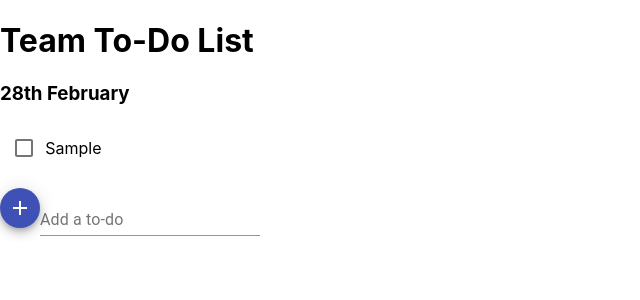
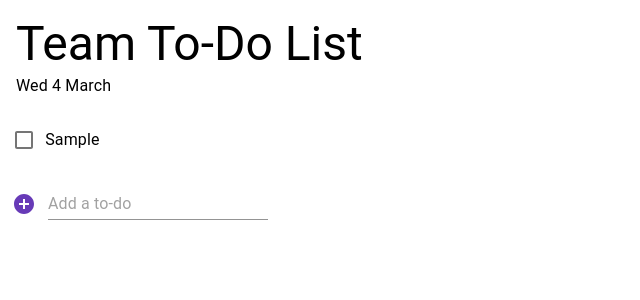
Before and after one commit to amnrzv/todo-list, a React (Create React App) app: page / in a window 1280 px wide. Both pictures are taken after typing "Sample" into the empty fields and a click on the button 20 px from the left and 143 px from the top of the page. Shown: the top 300 px of the page, without its empty margins (0-640 px from the left). Built offline with nearby package versions, Linux system fonts and the light colour scheme.

Commit message:
more theming stuff. added typography. changed from text field to input on the main form

```diff
--- a/src/App.tsx
+++ b/src/App.tsx
@@ -1,8 +1,22 @@
 import React from "react"
-// import logo from './logo.svg';
-import "./App.css"
+import { createMuiTheme, ThemeProvider } from "@material-ui/core"
+import { green, deepPurple } from "@material-ui/core/colors"
+
 import { TodoList } from "./TodoList"
 
-const App = () => <TodoList />
+const theme = createMuiTheme({
+  palette: {
+    primary: { main: deepPurple[500] },
+    secondary: {
+      main: green[600]
+    }
+  }
+})
+
+const App = () => (
+  <ThemeProvider theme={theme}>
+    <TodoList theme={theme} />
+  </ThemeProvider>
+)
 
 export default App
--- a/src/TodoList/index.tsx
+++ b/src/TodoList/index.tsx
@@ -1,6 +1,6 @@
 import React, { useState, FormEvent } from "react"
-import { TextField, Fab } from "@material-ui/core"
-import AddIcon from "@material-ui/icons/Add"
+import { IconButton, Theme, Input, Box } from "@material-ui/core"
+import AddIcon from "@material-ui/icons/AddCircle"
 
 import { TodoListHeader } from "../TodoListHeader"
 import { TodoListItem } from "../TodoListItem"
@@ -11,17 +11,16 @@ type TodoListItemType = {
   completed: boolean
 }
 
-export const TodoList: React.FC = () => {
+export const TodoList: React.FC<{ theme: Theme }> = ({ theme }) => {
   const [todoList, setTodoList] = useState<TodoListItemType[]>([])
   const [inputText, setInputText] = useState<string>("")
-
-  // console.table(todoList)
 
   const renderTodoListItem = (item: TodoListItemType, index: number) => {
     const { id, text, completed } = item
 
     return (
       <TodoListItem
+        theme={theme}
         key={index}
         id={item.id}
         text={item.text}
@@ -58,16 +57,17 @@ export const TodoList: React.FC = () => {
 
   return (
     <>
-      <TodoListHeader />
+      <Box m={2}>
+        <TodoListHeader />
+      </Box>
       <ul data-testid="todoListItems">{todoList.map(renderTodoListItem)}</ul>
       <form onSubmit={(event: FormEvent) => AddTodo(event)}>
-        <Fab size="small" color="primary" type="submit">
+        <IconButton size="medium" color="primary" type="submit">
           <AddIcon />
-        </Fab>
-        <TextField
+        </IconButton>
+        <Input
           data-testid="todoInput"
-          id="standard-basic"
-          label="Add a to-do"
+          placeholder="Add a to-do"
           value={inputText}
           onChange={event => setInputText(event.target.value)}
         />
--- a/src/TodoListHeader/index.tsx
+++ b/src/TodoListHeader/index.tsx
@@ -1,10 +1,11 @@
 import React from "react"
+import { Typography } from "@material-ui/core"
 
 export const TodoListHeader: React.FC = () => {
   return (
     <>
-      <h1>Team To-Do List</h1>
-      <h3>28th February</h3>
+      <Typography variant="h3">Team To-Do List</Typography>
+      <Typography variant="subtitle1">Wed 4 March</Typography>
     </>
   )
 }
--- a/src/TodoListItem/index.tsx
+++ b/src/TodoListItem/index.tsx
@@ -1,18 +1,12 @@
 import React, { useState } from "react"
 import cx from "classnames"
-import {
-  Checkbox,
-  Box,
-  IconButton,
-  createMuiTheme,
-  ThemeProvider
-} from "@material-ui/core"
-import { purple, green } from "@material-ui/core/colors"
+import { Checkbox, Box, IconButton, Theme, Typography } from "@material-ui/core"
 import DeleteIcon from "@material-ui/icons/Delete"
 
 import "./style.scss"
 
 type TodoListItemProps = {
+  theme: Theme
   id: string
   text: string
   completed: boolean
@@ -20,18 +14,9 @@ type TodoListItemProps = {
   deleteTodo: () => void
 }
 
-const theme = createMuiTheme({
-  palette: {
-    primary: purple,
-    secondary: {
-      main: green[600]
-    }
-  }
-})
-
 export const TodoListItem: React.FC<TodoListItemProps> = ({
+  theme,
   text,
-  id,
   completed,
   toggleComplete,
   deleteTodo
@@ -45,19 +30,17 @@ export const TodoListItem: React.FC<TodoListItemProps> = ({
       onMouseLeave={() => setShowDeleteBtn(false)}
     >
       <label className="content">
-        <ThemeProvider theme={theme}>
-          <Checkbox
-            size="medium"
-            checked={completed}
-            onChange={toggleComplete}
-          />
-        </ThemeProvider>
+        <Checkbox size="medium" checked={completed} onChange={toggleComplete} />
         <Box textAlign="left" className={cx({ completed })}>
-          {text}
+          <Typography variant="body1">{text}</Typography>
         </Box>
       </label>
       {showDeleteBtn && (
-        <IconButton data-testid="deleteBtn" onClick={deleteTodo}>
+        <IconButton
+          data-testid="deleteBtn"
+          onClick={deleteTodo}
+          color="primary"
+        >
           <DeleteIcon />
         </IconButton>
       )}
--- a/src/TodoListItem/style.scss
+++ b/src/TodoListItem/style.scss
@@ -5,7 +5,7 @@ ul {
 li {
   &:hover {
     cursor: pointer;
-    background-color: rgb(220, 211, 238);
+    background-color: #ede7f6;
   }
 
   *:hover {
```
